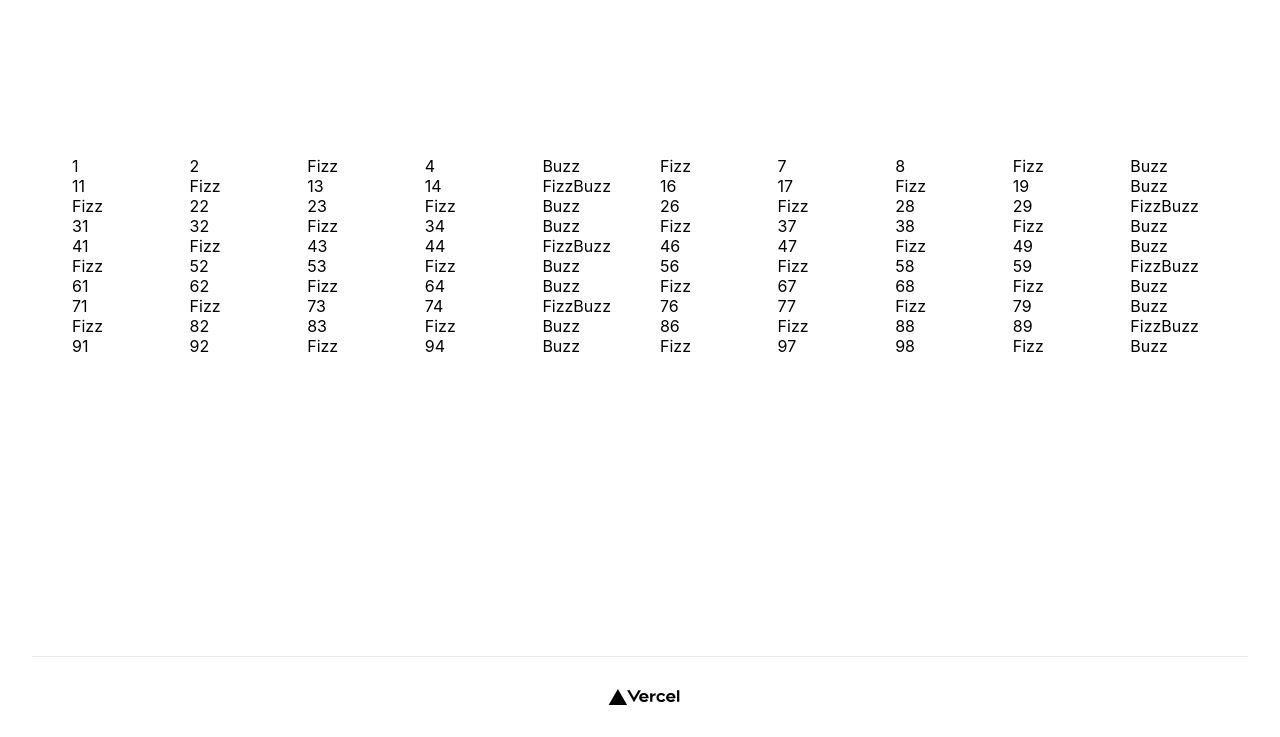
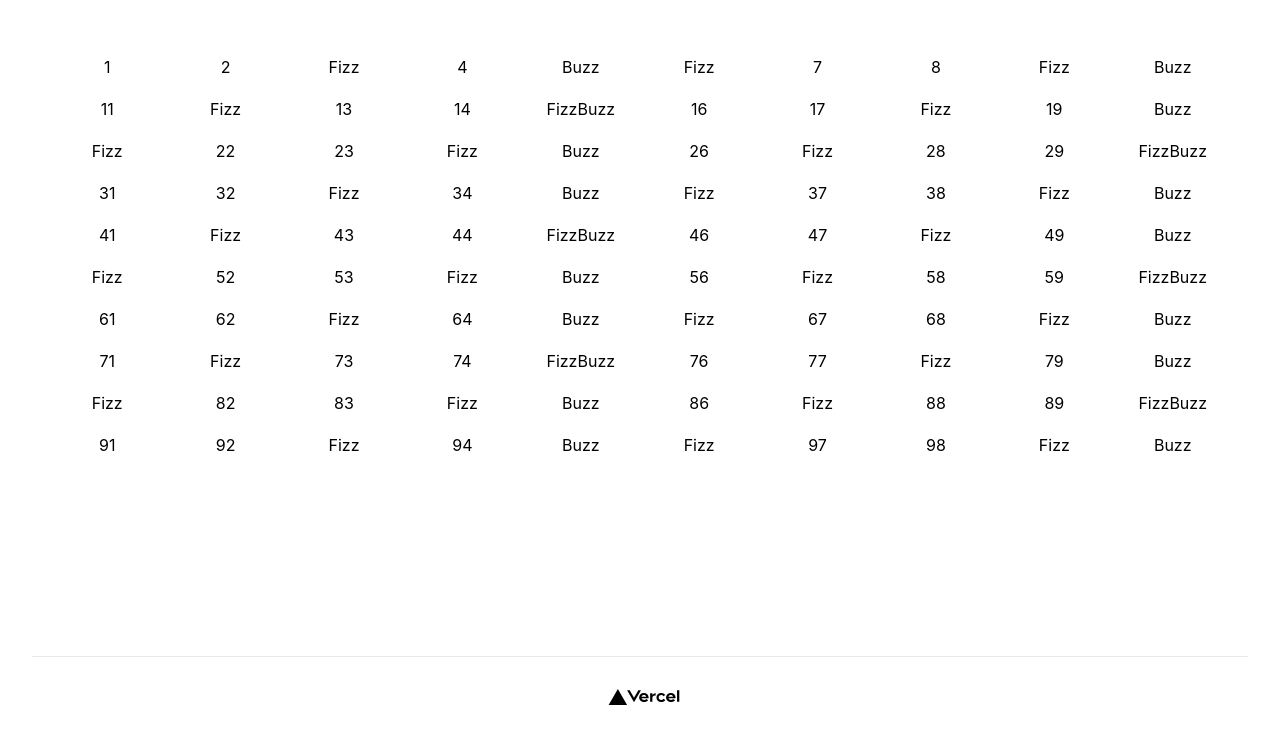
Before and after one commit to jam65st/interviewnext-js, a Next.js app: page / in a window 1280 px wide. Shown: the part 144-881 px from the top of the page. Built offline with nearby package versions, Linux system fonts and the light colour scheme.

Commit message:
styl: Put in list with 10 elements per row

```diff
--- a/styles/Home.module.css
+++ b/styles/Home.module.css
@@ -16,10 +16,16 @@
   display: flex;
   flex-direction: row;
   flex-wrap: wrap;
+  padding: 1rem;
 }
 .main ul > li {
-  width: 10%;
+  width: calc(10% - 4px);
   display: block;
+  margin:2px;
+  padding: 8px;
+  border: 1px solid rgba(255, 255, 255, .1);
+  text-align: center;
+  overflow: hidden;
 }
 
 .footer {
```
